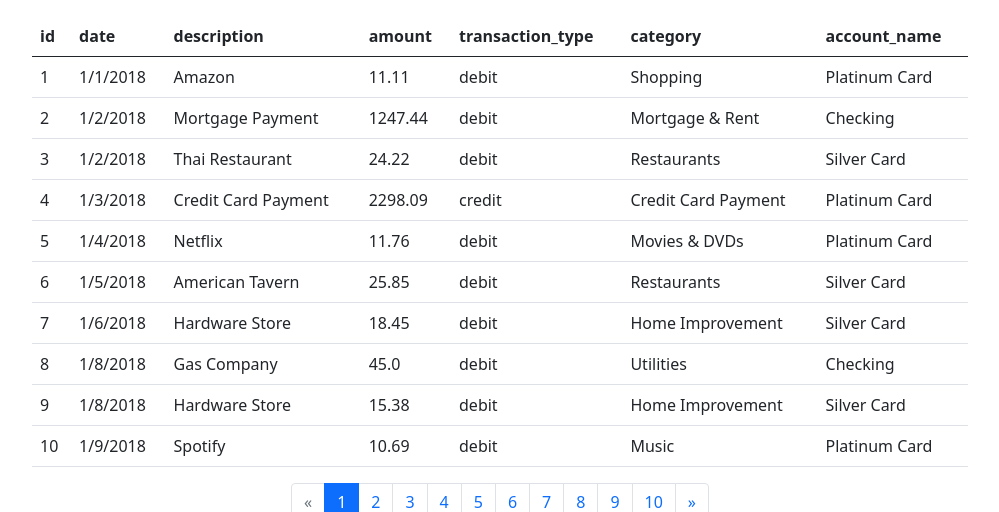
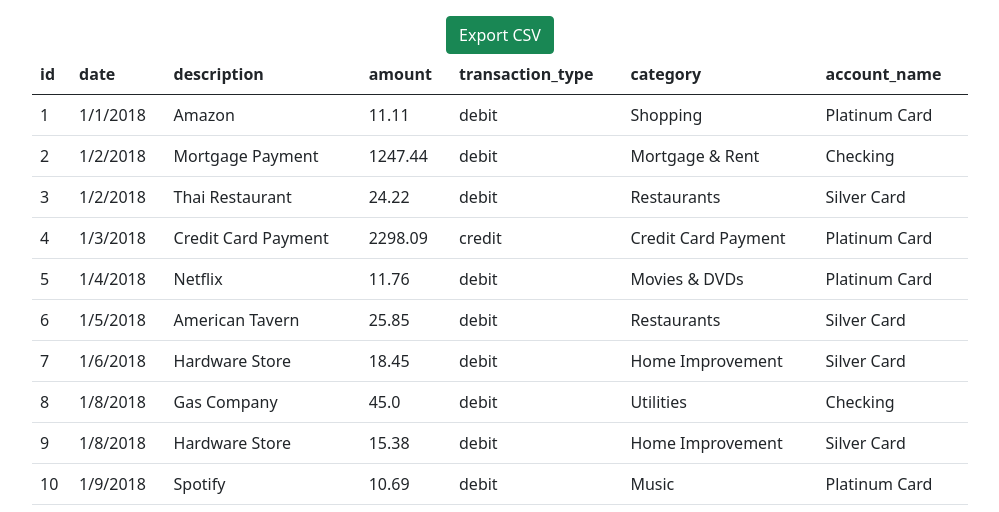
Before and after one commit to ratnikproryz/BudgetManagement, a Flask app: page / in a window 1280 px wide. Shown: the part 74-586 px from the top of the page, without its empty margins (140-1139 px from the left). Run offline with Flask 3, Linux system fonts and the light colour scheme; some libraries are stand-ins or nearby versions.

Commit message:
[feature] export csv

```diff
--- a/app.py
+++ b/app.py
@@ -1,4 +1,4 @@
-from flask import Flask
+from flask import Flask, Response, send_file
 from flask import render_template
 from flask import request
 from flask_paginate import Pagination, get_page_parameter
@@ -8,6 +8,7 @@
 import matplotlib.pyplot as plt
 
 from controllers.StatisticController import StatisticController
+from controllers.ExportCSVController import ExportCSVController
 
 app = Flask(__name__)
 
@@ -21,6 +22,7 @@
         page = int(request.args.get("page") or 1)
         total = len(data)
         pagination = Pagination(page=page, total=total)
+        print(pagination.per_page)
         return render_template(
             "home.html",
             header=header,
@@ -43,3 +45,17 @@
     return render_template(
         "statistic.html", pieChart=pieChart, barChart=barChart, years=years
     )
+
+
+@app.route("/export-csv")
+def export():
+    csvController = ExportCSVController()
+
+    page = int(request.args.get("page", 1))
+
+    data, filename = csvController.export(page)
+    return Response(
+        data.to_csv(index=False),
+        mimetype="text/csv",
+        headers={"Content-disposition": "attachment; filename=" + filename},
+    )
--- a/templates/home.html
+++ b/templates/home.html
@@ -13,6 +13,11 @@
     <script
       src="https://cdn.jsdelivr.net/npm/bootstrap@5.0.2/dist/js/bootstrap.bundle.min.js"
       integrity="sha384-MrcW6ZMFYlzcLA8Nl+NtUVF0sA7MsXsP1UyJoMp4YLEuNSfAP+JcXn/tWtIaxVXM"
+      crossorigin="anonymous"
+    ></script>
+    <script
+      src="https://code.jquery.com/jquery-3.7.1.js"
+      integrity="sha256-eKhayi8LEQwp4NKxN+CfCh+3qOVUtJn3QNZ0TciWLP4="
       crossorigin="anonymous"
     ></script>
   </head>
@@ -32,6 +37,7 @@
       </div>
     </nav>
     <div class="card-body d-flex flex-column align-items-center">
+      <a href="#" id="export-csv" class="btn btn-success">Export CSV</a>
       <table class="table table-hover w-75" style="height: 100">
         <thead>
           <tr>
@@ -54,3 +60,17 @@
     </div>
   </body>
 </html>
+<script>
+  $(document).ready(function () {
+    let params = new URLSearchParams(window.location.search);
+    let query = '';
+    if (params.size != 0) {
+      query = '?page=' + params.get('page');
+    }
+
+    $('#export-csv').attr(
+      'href',
+      window.location.origin + '/export-csv' + query
+    );
+  });
+</script>
```
Also changed, not shown: controllers/ExportCSVController.py (added, +17 -0 lines).
